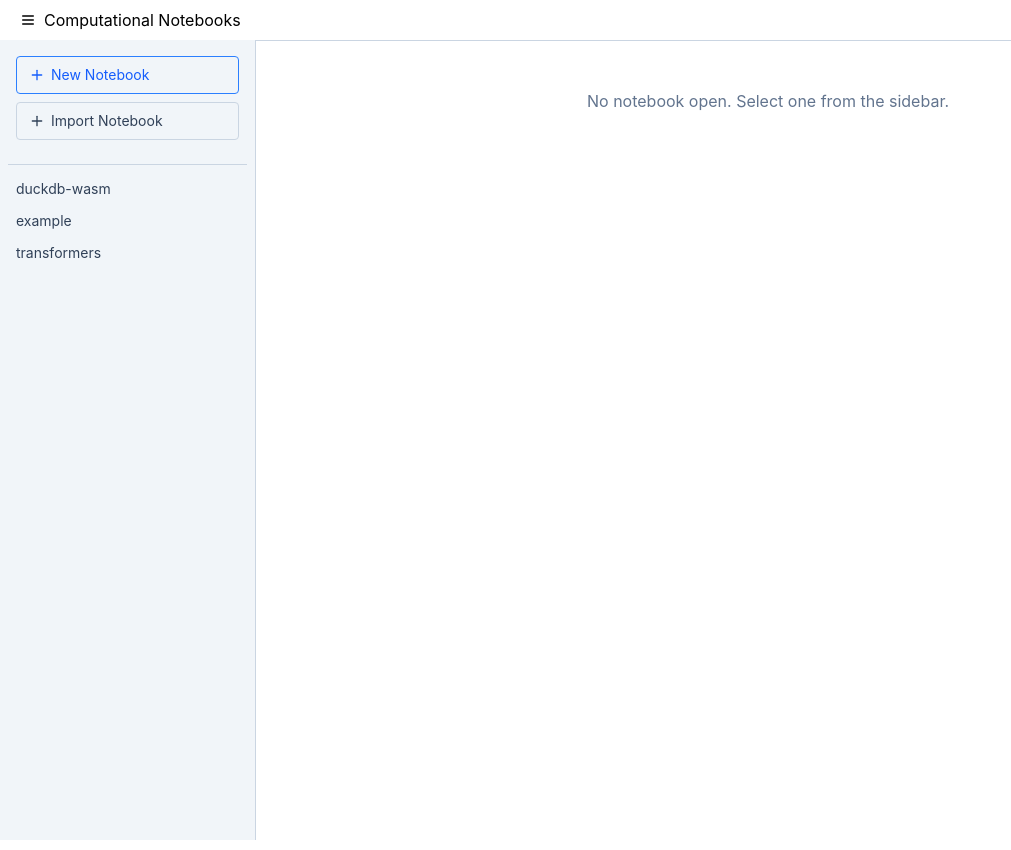
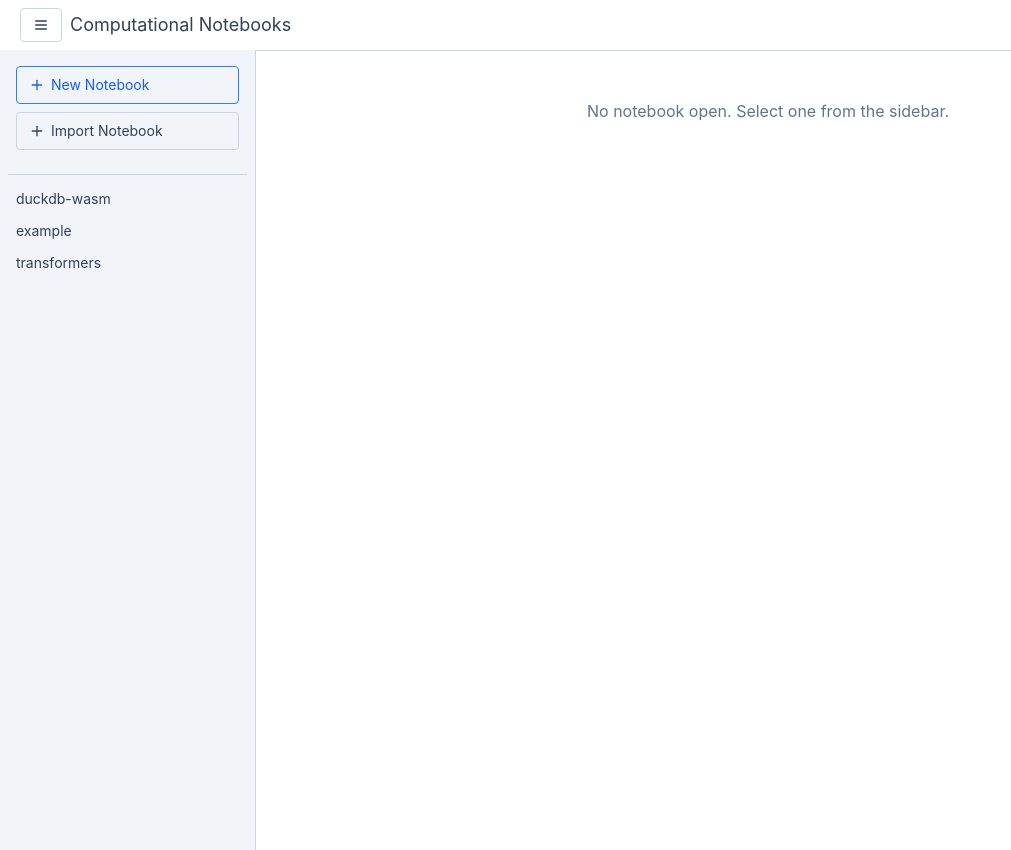
Before and after one commit to dmenezesgabriel/computational-notebook, a React (Vite) app: page / in a window 1280 px wide. Shown: the whole page, without its empty margins (0-1011 px from the left). Built offline with nearby package versions, Linux system fonts and the light colour scheme.

Commit message:
chore: update sidebar burger menu to default button component

```diff
--- a/src/components/header.tsx
+++ b/src/components/header.tsx
@@ -1,4 +1,5 @@
 import { MenuIcon } from "lucide-react";
+import { Button } from "./button";
 
 interface HeaderProps {
   onToggleMenuClick: () => void;
@@ -9,10 +10,12 @@ export function Header({ onToggleMenuClick }: HeaderProps) {
     <header>
       <div className="flex flex-row px-5 py-2 items-center">
         <div className="flex flex-row items-center space-x-2">
-          <div className="hover:cursor-pointer" onClick={onToggleMenuClick}>
+          <Button.Root variant="secondary" onClick={onToggleMenuClick}>
             <MenuIcon className="w-4 h-4" />
-          </div>
-          <h1>Computational Notebooks</h1>
+          </Button.Root>
+          <span className="text-lg text-slate-700">
+            Computational Notebooks
+          </span>
         </div>
       </div>
     </header>
```
